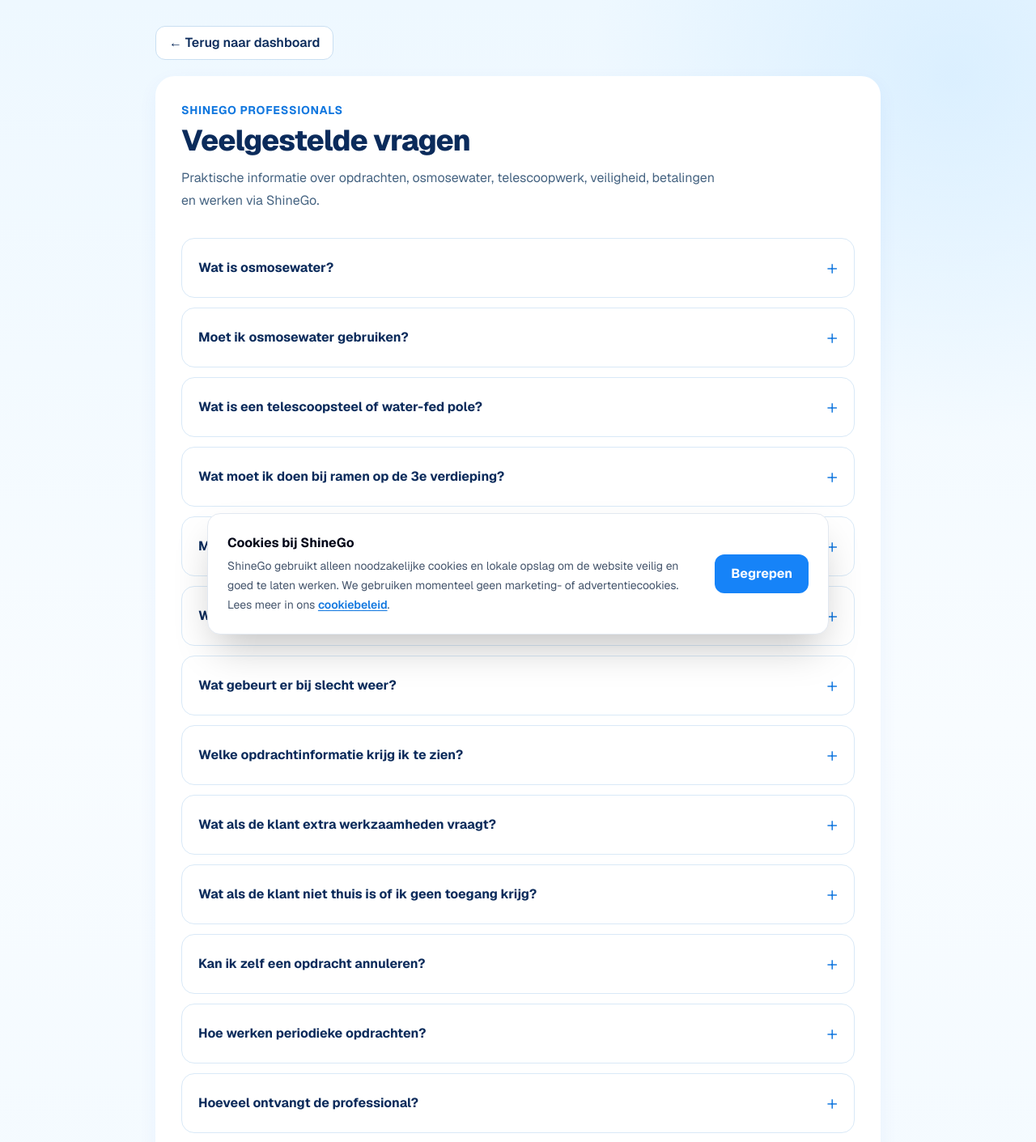
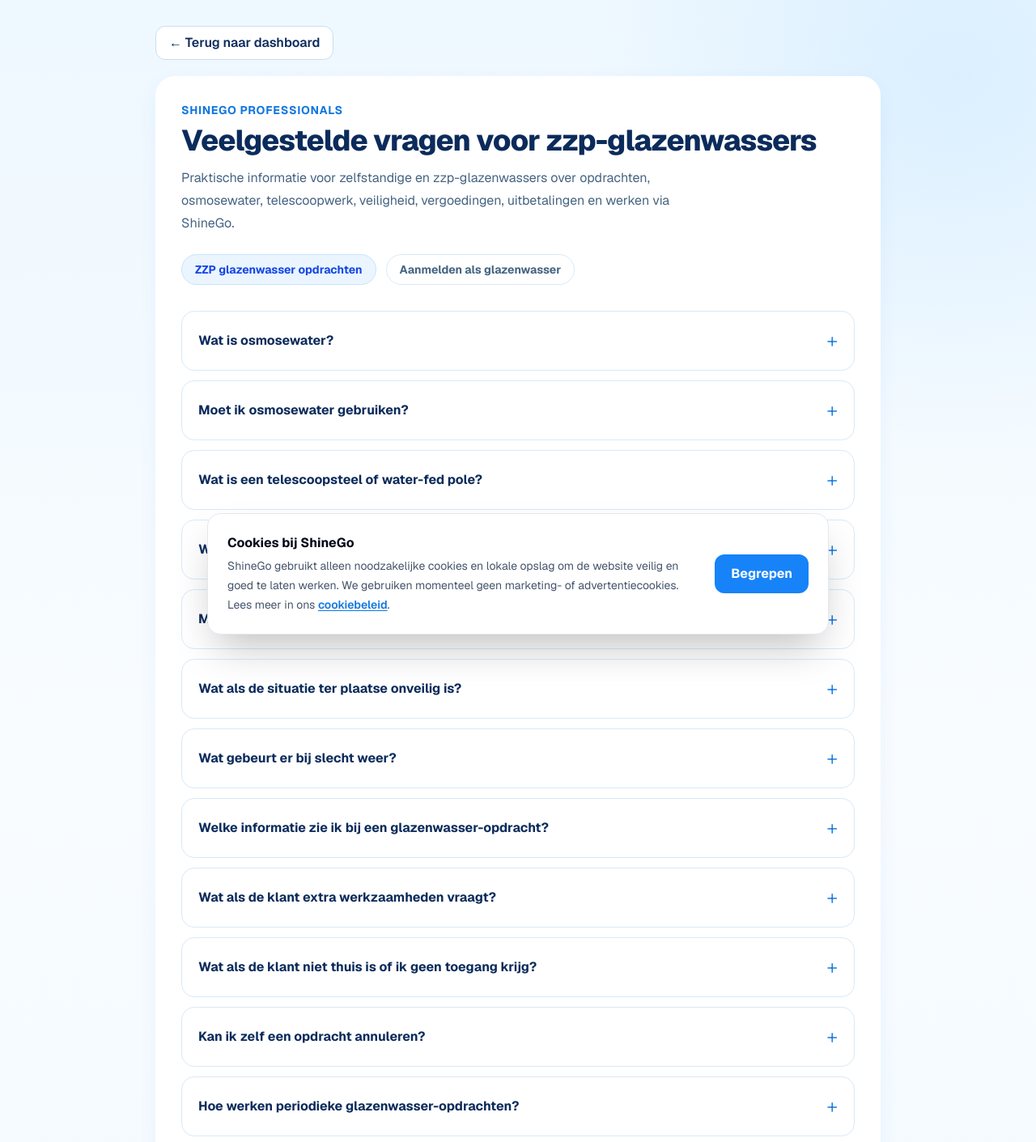
Before and after one commit to Shinego-app/shinego, a Next.js app: page /professional/veelgestelde-vragen in a window 1280 px wide. Shown: the top 1411 px of the page at 81% size. Built offline with nearby package versions, Linux system fonts and the light colour scheme.

Commit message:
Versterk SEO van professional FAQ

```diff
--- a/app/professional/veelgestelde-vragen/page.tsx
+++ b/app/professional/veelgestelde-vragen/page.tsx
@@ -39,7 +39,7 @@
       "Je beoordeelt zelf of de weersomstandigheden een verantwoorde uitvoering toelaten. Als uitstel nodig is, stem je dit met de klant en ShineGo af zodat de afspraak opnieuw kan worden gepland.",
   },
   {
-    vraag: "Welke opdrachtinformatie krijg ik te zien?",
+    vraag: "Welke informatie zie ik bij een glazenwasser-opdracht?",
     antwoord:
       "Bij een toegewezen opdracht zie je onder andere de locatie, gewenste datum en tijd, woning- of pandtype, aantal ramen, verdiepingen, telescoopsteel, kozijnen, bereikbaarheid, frequentie en jouw vergoeding voor zover deze gegevens voor de boeking beschikbaar zijn.",
   },
@@ -59,12 +59,12 @@
       "Ja. Via de opdracht kun je annuleren en een reden opgeven. De opdracht wordt daarna weer beschikbaar gemaakt voor een andere professional. Annuleer zo vroeg mogelijk wanneer je weet dat je de opdracht niet kunt uitvoeren.",
   },
   {
-    vraag: "Hoe werken periodieke opdrachten?",
+    vraag: "Hoe werken periodieke glazenwasser-opdrachten?",
     antwoord:
       "Klanten kunnen kiezen voor eenmalig of iedere 4, 8 of 12 weken. ShineGo probeert bij periodieke opdrachten waar mogelijk continuiteit te bieden, maar beschikbaarheid en planning blijven bepalend.",
   },
   {
-    vraag: "Hoeveel ontvangt de professional?",
+    vraag: "Hoeveel ontvangt een zzp-glazenwasser per opdracht?",
     antwoord:
       "Bij de standaard ShineGo-verdeling is 85% van het bedrag voor de professional en 15% platformcommissie voor ShineGo, tenzij voor een specifieke opdracht schriftelijk iets anders is afgesproken. Je ziet jouw vergoeding bij de opdracht.",
   },
@@ -108,8 +108,25 @@
 export default function ProfessionalVeelgesteldeVragenPage() {
   const [openVraag, setOpenVraag] = useState<number | null>(null);
 
+  const faqStructuredData = {
+    "@context": "https://schema.org",
+    "@type": "FAQPage",
+    mainEntity: vragen.map((item) => ({
+      "@type": "Question",
+      name: item.vraag,
+      acceptedAnswer: {
+        "@type": "Answer",
+        text: item.antwoord,
+      },
+    })),
+  };
+
   return (
     <main className="min-h-screen bg-gray-50 px-4 py-8 sm:px-6">
+      <script
+        type="application/ld+json"
+        dangerouslySetInnerHTML={{ __html: JSON.stringify(faqStructuredData) }}
+      />
       <div className="mx-auto w-full max-w-4xl">
         <a
           href="/professional/dashboard"
@@ -120,10 +137,19 @@
 
         <section className="mt-5 rounded-3xl bg-white p-6 shadow-sm sm:p-8">
           <p className="text-sm font-bold uppercase tracking-wider text-blue-600">ShineGo professionals</p>
-          <h1 className="mt-2 text-3xl font-extrabold text-gray-900 sm:text-4xl">Veelgestelde vragen</h1>
+          <h1 className="mt-2 text-3xl font-extrabold text-gray-900 sm:text-4xl">Veelgestelde vragen voor zzp-glazenwassers</h1>
           <p className="mt-3 max-w-2xl leading-7 text-gray-600">
-            Praktische informatie over opdrachten, osmosewater, telescoopwerk, veiligheid, betalingen en werken via ShineGo.
+            Praktische informatie voor zelfstandige en zzp-glazenwassers over opdrachten, osmosewater, telescoopwerk, veiligheid, vergoedingen, uitbetalingen en werken via ShineGo.
           </p>
+
+          <div className="mt-6 flex flex-wrap gap-3">
+            <a href="/glazenwasser-worden" className="rounded-full border border-blue-200 bg-blue-50 px-4 py-2 text-sm font-bold text-blue-700">
+              ZZP glazenwasser opdrachten
+            </a>
+            <a href="/professional" className="rounded-full border border-gray-200 bg-white px-4 py-2 text-sm font-bold text-gray-700">
+              Aanmelden als glazenwasser
+            </a>
+          </div>
 
           <div className="mt-8 space-y-3">
             {vragen.map((item, index) => {
```
